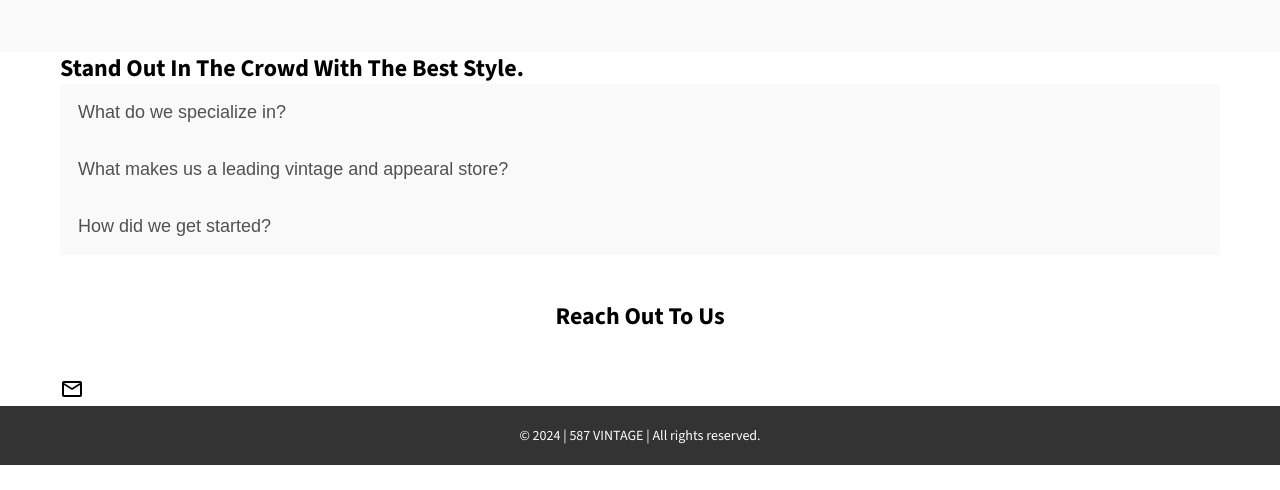
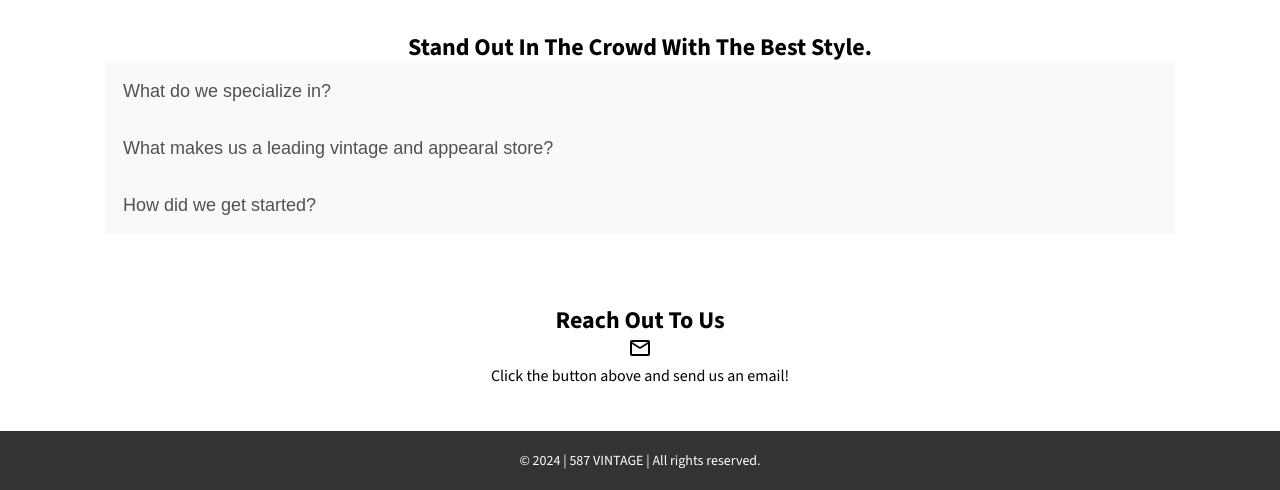
Before and after one commit to isaiah5francis/Static-Website-Assignment-Current, a plain HTML site: page index.html in a window 1280 px wide. Shown: the part 1894-2384 px from the top of the page. Before the commit the page ends 2359 px from the top, so only its background shows below. Drawn offline with nearby package versions, Linux system fonts and the light colour scheme.

Commit message:
Added last touches. Submitting now...

```diff
--- a/index.html
+++ b/index.html
@@ -19,7 +19,7 @@
         <div class="container">
             <h2>About Us</h2>
             <p>587 Vintage is Calgaries newest and hottest vintage appearal shop now introduced to the market. Opening in 2024, We specialize in selling vintage clothes that we know you would like, from graphic tees, hot trending brand names, or just cool looking clothes to keep your closet stacked, we have you covered.</p>
-            <p>Lorem ipsum dolor sit, amet consectetur adipisicing elit. Magnam non sit sapiente autem porro, excepturi consequuntur animi itaque minima accusamus laboriosam iste quam magni error labore facilis neque architecto quis! Lorem, ipsum dolor sit amet consectetur adipisicing elit. Doloribus ab, modi ipsa animi dolor dolore facilis accusantium. Distinctio rerum magnam vel fugiat est ex? Nulla accusamus non inventore illo magni! Lorem, ipsum dolor sit amet consectetur adipisicing elit. Dolorem quo reiciendis perferendis officia expedita eveniet ab quibusdam? Hic saepe, iste vitae, commodi dignissimos molestiae doloremque sit earum dolores enim pariatur.</p>
+            <p>Lorem ipsum dolor sit, amet consectetur adipisicing elit. Magnam non sit sapiente autem porro, excepturi consequuntur animi itaque minima accusamus laboriosam iste quam magni error labore facilis neque architecto quis! Lorem, ipsum dolor sit amet consectetur adipisicing elit. Doloribus ab, modi ipsa animi dolor dolore facilis accusantium. Distinctio rerum magnam vel fugiat est ex? Nulla accusamus non inventore illo magni! Lorem, ipsum dolor sit amet consectetur adipisicing elit.</p>
         </div>
 
     <!-- Cards -->
@@ -107,11 +107,12 @@
         </div>
       </section>
 <!--Icon to reach 'social media'-->
-      <div class="container">
+      <div class="icon-container">
         <h2>Reach Out To Us</h2>
         <span class="material-symbols-outlined">
           mail
         </span>
+        <p>Click the button above and send us an email!</p>
       </div>
 
 <!-- Footer -->
--- a/styles.css
+++ b/styles.css
@@ -3,8 +3,16 @@
   padding: 0;
   box-sizing: border-box;
 }
-span {
 
+.icon-container {
+  text-align: center;
+  margin: 20px;
+  padding: 25px;
+}
+
+/* simulate button */
+.icon-container span {
+cursor: pointer;
 }
 
 body {
@@ -120,3 +128,9 @@ footer {
   padding: 20px 0;
   font-size: 14px;
 }
+
+.content {
+  text-align: center;
+  margin: 20px;
+  padding: 25px;
+}
```
